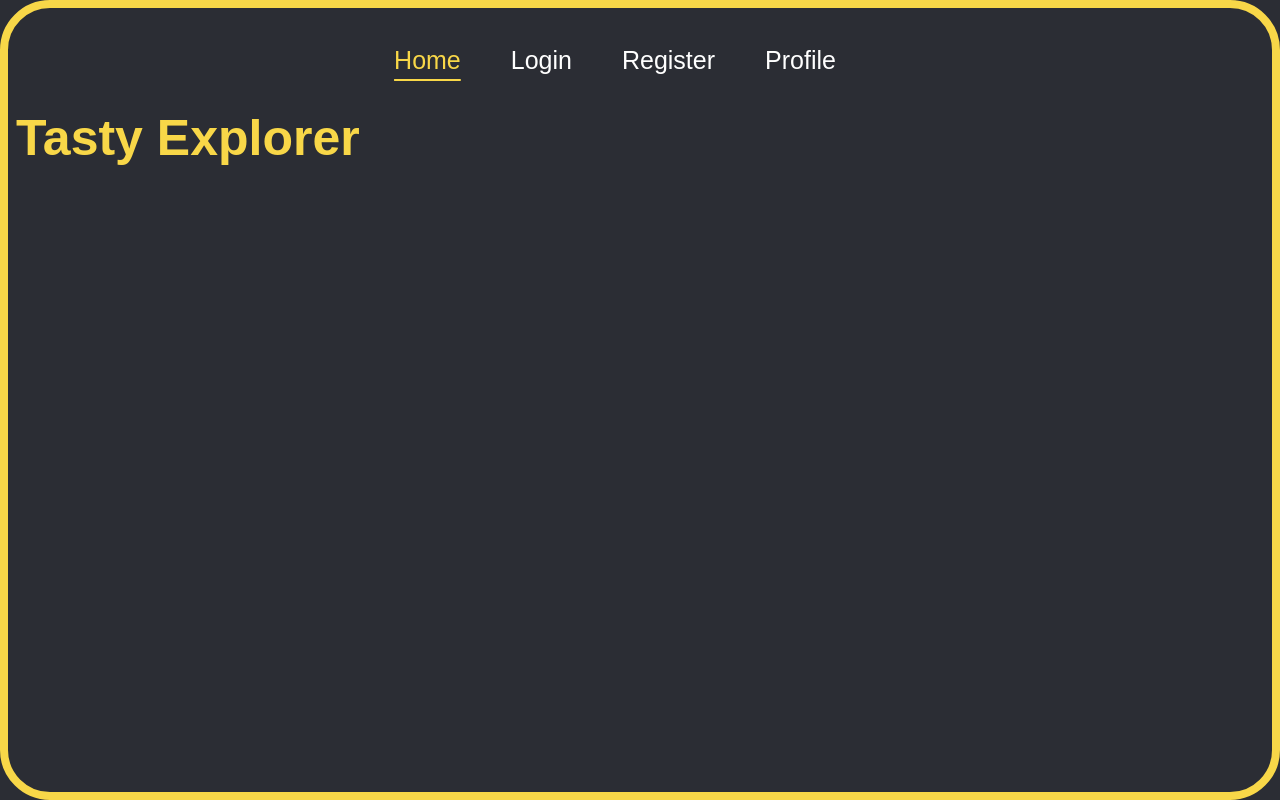
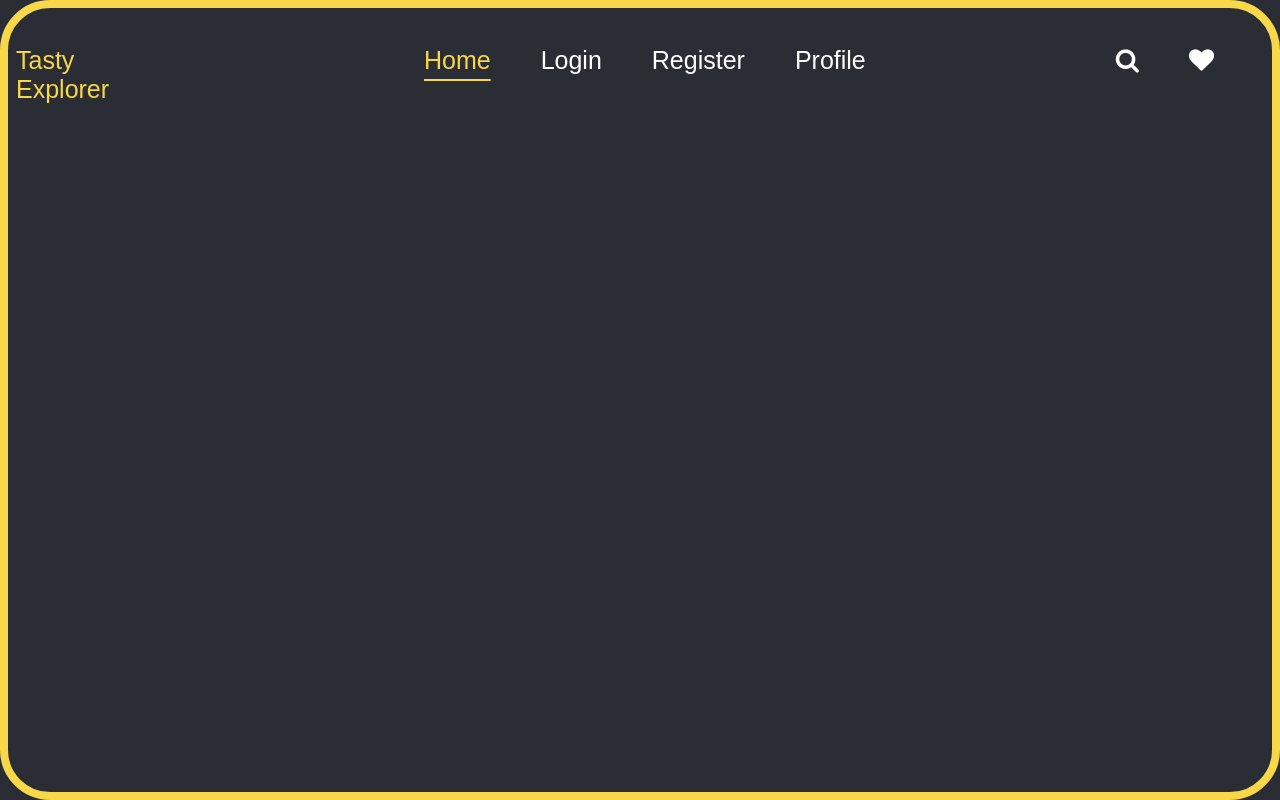
Before and after one commit to EmilianaAP/recipes-blog, a website: page main-page.html in a window 1280 px wide. Drawn offline with Linux system fonts and the light colour scheme.

Commit message:
Design changes

```diff
--- a/css/style.css
+++ b/css/style.css
@@ -23,11 +23,6 @@ a:hover {
     color: #F8D748;
 }
 
-h1 {
-    color: #F8D748;
-    font-size: 50px;
-}
-
 .title {
 
 }
--- a/main-page.html
+++ b/main-page.html
@@ -4,15 +4,19 @@
         <meta charset="UTF-8">
         <title>Main page</title>
         <link rel="stylesheet" type="text/css" href="css/style.css">
+        <link rel="stylesheet" href="https://cdnjs.cloudflare.com/ajax/libs/font-awesome/4.7.0/css/font-awesome.min.css">
     </head>
     <body>
         <div class="nav-container">
+            <a href="#"
+            style="padding-right: 200px;
+            color: #F8D748;">Tasty Explorer</a>
             <a class="current-link" href="#">Home</a>
             <a href="login-page.html">Login</a>
             <a href="register-page.html">Register</a>
             <a href="profile-page.html">Profile</a>
+            <a href="#" style="padding-left: 200px;"><i class="fa fa-search"></i></a>
+            <a href="#"><i class="fa fa-heart"></i></a>
         </div>
-
-        <h1>Tasty Explorer</h1>
     </body>
 </html>
```
